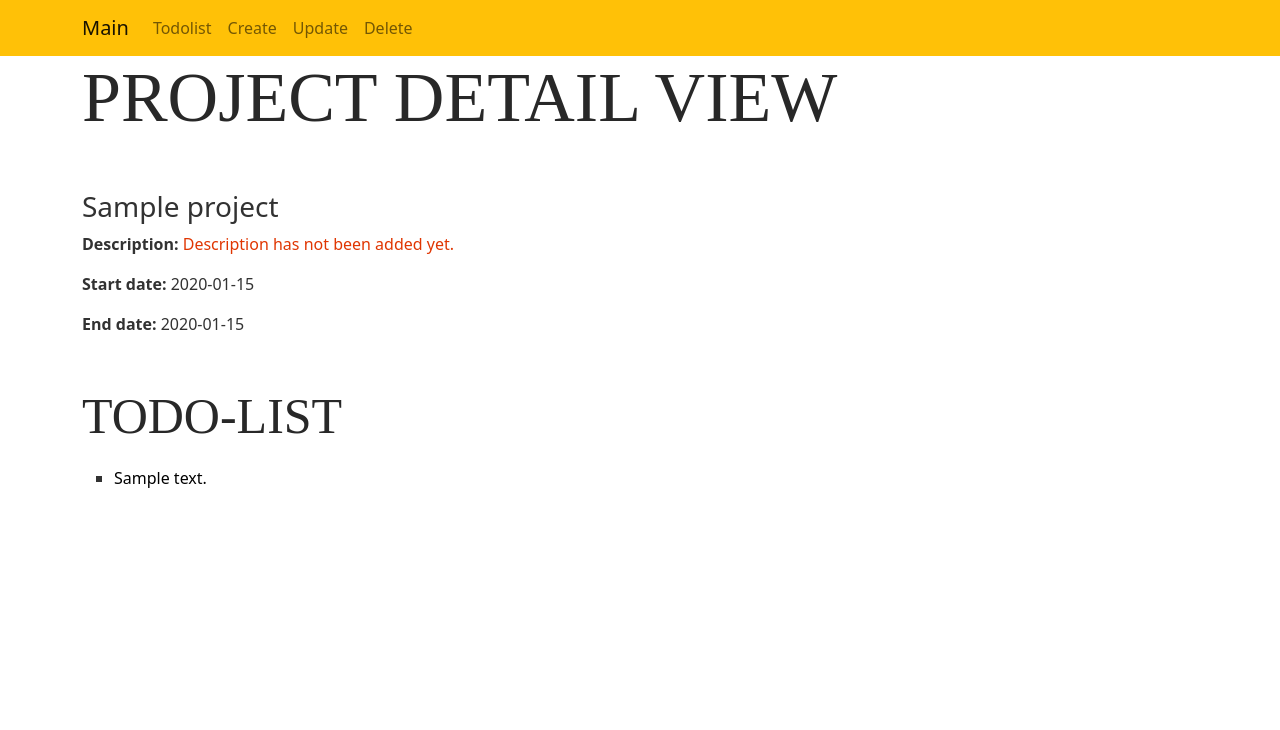
After one commit to kulubekEgemberdiev/homework_49, a Django app: page /projects/1/detail/ in a window 1280 px wide. The commit adds this page. Shown: the top 730 px of the page. Run offline with Django 4.2, Linux system fonts and the light colour scheme; tables that the repository leaves empty hold one stand-in row (values such as "Sample post"); parts of the project's set-up code (start-up, migrations or seed data) failed here and were passed over.

Commit message:
Added project detail view. Added page project_detail.html. Added link to detail view in urls and navbar.

```diff
--- a/todolist/static/css/style.css
+++ b/todolist/static/css/style.css
@@ -65,3 +65,12 @@ footer {
     left: 0;
     min-width: 100%;
 }
+
+.todo-title {
+    text-transform: uppercase;
+    color: rgb(40, 40, 40);
+    font-family: "Maiandra GD";
+    font-size: 50px;
+    margin-top: 50px;
+    margin-bottom: 20px;
+}
--- a/todolist/templates/base.html
+++ b/todolist/templates/base.html
@@ -24,6 +24,9 @@
         </button>
         <div class="collapse navbar-collapse" id="navbarTogglerDemo02">
             <ul class="navbar-nav me-auto mb-2 mb-lg-0">
+                <li class="nav-item">
+                    <a href="{% url 'index' %}" class="nav-link" title="Go to todolist">Todolist</a>
+                </li>
                 {% block nav %}{% endblock %}
             </ul>
             {% block search-block %}{% endblock %}
--- /dev/null
+++ b/todolist/templates/project/project_detail.html
@@ -0,0 +1,51 @@
+{% extends "base.html" %}
+{% block title %}Detail{% endblock %}
+{% block nav %}
+    <li class="nav-item">
+        <a href="#" class="nav-link" title="Create new project">Create</a>
+    </li>
+    <li class="nav-item">
+        <a href="#" class="nav-link" title="Update project">Update</a>
+    </li>
+    <li class="nav-item">
+        <a type="button" class="nav-link" data-bs-toggle="modal" data-bs-target="#DeleteProject" title="Delete this project">Delete</a>
+    </li>
+{% endblock %}
+{% block pagename %}Project detail view{% endblock %}
+{% block content %}
+    <h3>{{ projects.name }}</h3>
+    <p><b>Description:</b>{% if todo.description %} {{ todo.description }} {% else %}
+        <span style="color: rgb(224, 54, 2)"> Description has not been added yet. </span>{% endif %}</p>
+    <p><b>Start date:</b> {{ projects.start_date|date:"Y-m-d" }}</p>
+    <p><b>End date:</b> {{ projects.end_date|date:"Y-m-d" }}</p>
+    <h4 class="todo-title" style="text-transform: uppercase; color: rgb(40, 40, 40); font-family: 'Maiandra GD'; font-size: 50px; margin-top: 50px; margin-bottom: 20px;">Todo-List</h4>
+    <ul style="list-style-type: square">
+    {% for todo in projects.todolist.all %}
+        <li><a href="{% url 'detail' todo.id %}" style="text-decoration: none; color: black" title="Task Detail View">{{ todo.summary }}</a></li>
+        {% empty %}
+        <strong><p class="text-danger">There is no tasks!</p></strong>
+    {% endfor %}
+    </ul>
+
+    {#    ---------------------------------------------------------------#}
+    <div class="modal" tabindex="-1" id="DeleteProject">
+        <div class="modal-dialog">
+            <div class="modal-content">
+                <div class="modal-header">
+                    <h2 class="modal-title" id="DeleteProject">Delete</h2>
+                    <button type="button" class="btn-close" data-bs-dismiss="modal" aria-label="Close"></button>
+                </div>
+                <div class="modal-body">
+                    Are you sure you want to delete "{{ projects.name }}"?
+                </div>
+                <div class="modal-footer">
+                    <button type="button" class="btn btn-warning" data-bs-dismiss="modal">No</button>
+                    <form action="#" method="post">
+                        {% csrf_token %}
+                        <button type="submit" class="btn btn-danger">Delete</button>
+                    </form>
+                </div>
+            </div>
+        </div>
+    </div>
+{% endblock %}
--- a/todolist/templates/project/project_index.html
+++ b/todolist/templates/project/project_index.html
@@ -28,7 +28,7 @@
                     </li>
                 </ul>
                 <div class="card-body bg-light">
-                    <a href="#" class="card-link" title="Detail view"><span
+                    <a href="{% url 'project_detail' project.id %}" class="card-link" title="Detail view"><span
                             class="material-symbols-outlined">visibility</span></a>
                 </div>
             </div>
--- a/todolist/templates/todolist/detail.html
+++ b/todolist/templates/todolist/detail.html
@@ -1,5 +1,5 @@
 {% extends "base.html" %}
-{% block title %}Просмотр{% endblock %}
+{% block title %}Detail{% endblock %}
 {% block nav %}
     <li class="nav-item">
         <a href="{% url 'create' %}" class="nav-link" title="Create new todo">Create</a>
--- a/todolist/templates/todolist/index.html
+++ b/todolist/templates/todolist/index.html
@@ -1,7 +1,7 @@
 {% extends "base.html" %}
 {% load static %}
 
-{% block title %} Main {% endblock %}
+{% block title %} Todolist {% endblock %}
 {% block nav %}
     <li class="nav-item">
         <a class="nav-link" href="{% url 'create' %}" title="Create new todo">Create</a>
--- a/todolist/urls.py
+++ b/todolist/urls.py
@@ -1,7 +1,7 @@
 from django.urls import path
 
 from todolist.views.todolist_views import Index, DetailView, DeleteView, CreateView, UpdateView
-from todolist.views.project_views import ProjectIndex
+from todolist.views.project_views import ProjectIndex, ProjectDetailView
 
 urlpatterns = [
     path("todolist/", Index.as_view(), name="index"),
@@ -9,5 +9,6 @@ urlpatterns = [
     path("todolist/<int:pk>/delete/", DeleteView.as_view(), name="delete"),
     path("todolist/<int:pk>/update/", UpdateView.as_view(), name="update"),
     path("todolist/create/new/", CreateView.as_view(), name="create"),
-    path("", ProjectIndex.as_view(), name="project_index")
+    path("", ProjectIndex.as_view(), name="project_index"),
+    path("projects/<int:pk>/detail/", ProjectDetailView.as_view(), name="project_detail")
 ]
--- a/todolist/views/project_views.py
+++ b/todolist/views/project_views.py
@@ -1,7 +1,7 @@
 from django.db.models import Q
 
 from django.utils.http import urlencode
-from django.views.generic import ListView
+from django.views.generic import ListView, DetailView
 
 # Create your views here.
 from todolist.form import SearchForm
@@ -43,3 +43,14 @@ class ProjectIndex(ListView):
         if self.form.is_valid():
             return self.form.cleaned_data["search"]
         return None
+
+
+class ProjectDetailView(DetailView):
+    template_name = "project/project_detail.html"
+    model = ProjectModel
+    context_object_name = "projects"
+
+    def get_context_data(self, **kwargs):
+        context = super().get_context_data(**kwargs)
+        context['todolist'] = self.object.todolist.order_by("-updated_date")
+        return context
```
Also changed, not shown: todolist/templates/detail.html (deleted, +0 -46 lines).
